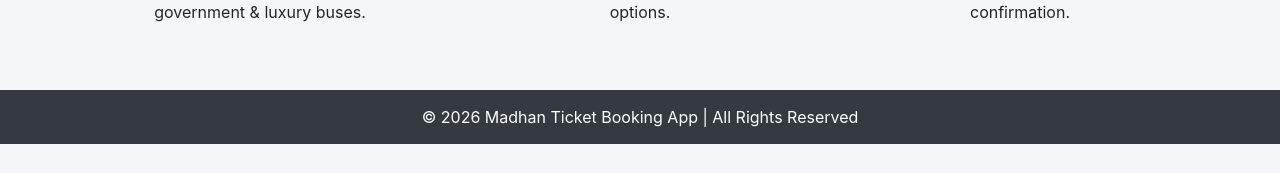
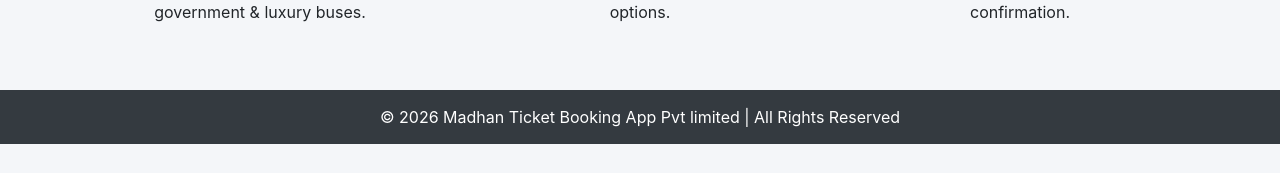
Before and after one commit to Bmadhanmohan/Bus_booking_system, a Flask app: page / in a window 1280 px wide. Shown: the part 627-800 px from the top of the page. Run offline with Flask 3, Linux system fonts and the light colour scheme.

Commit message:
modified:   templates/index.html

```diff
--- a/templates/index.html
+++ b/templates/index.html
@@ -156,7 +156,7 @@ footer {
 
 <!-- Footer -->
 <footer>
-    © 2026 Madhan Ticket Booking App | All Rights Reserved
+    © 2026 Madhan Ticket Booking App Pvt limited | All Rights Reserved
 </footer>
 
 <!-- JS -->
```
